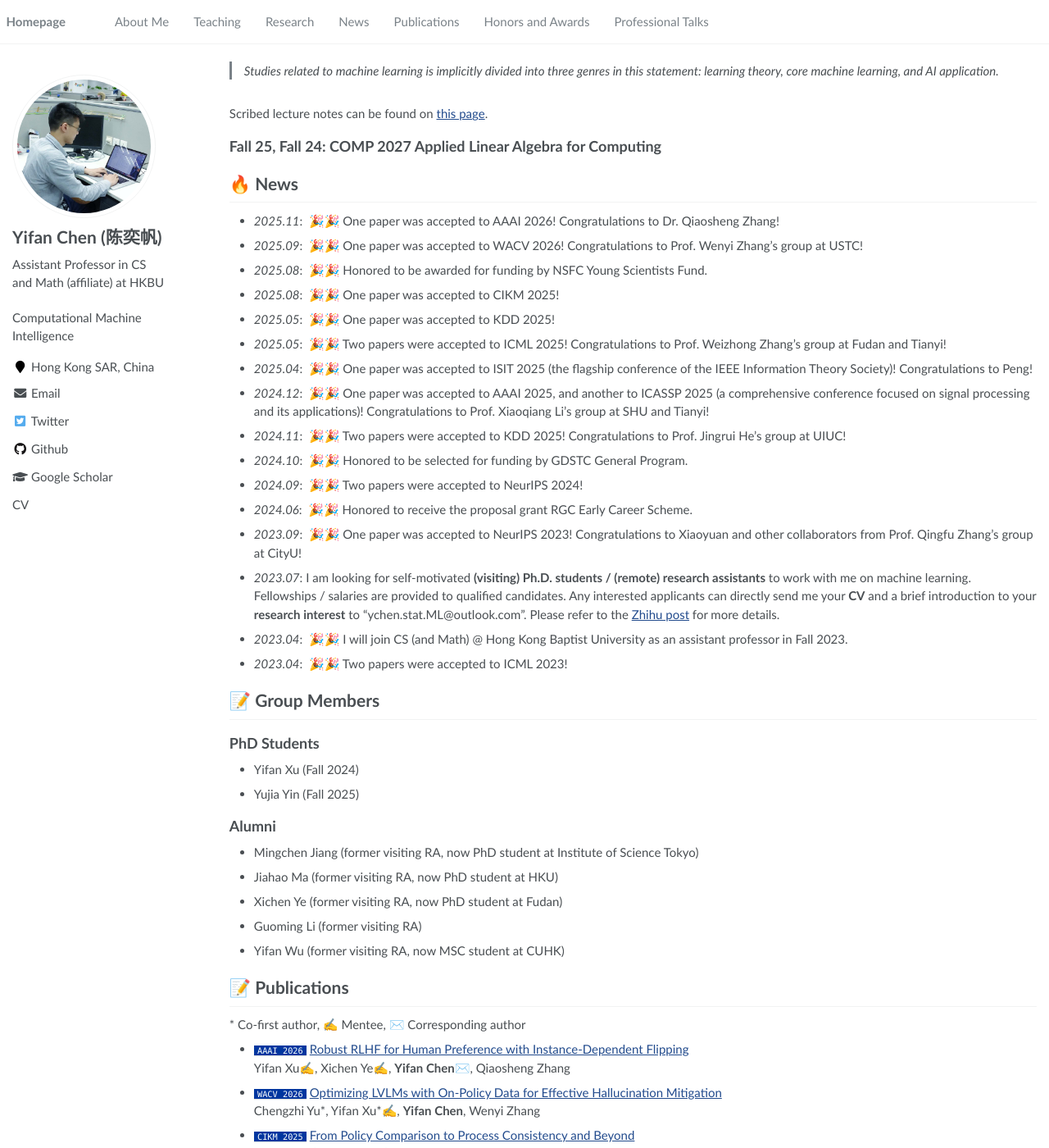
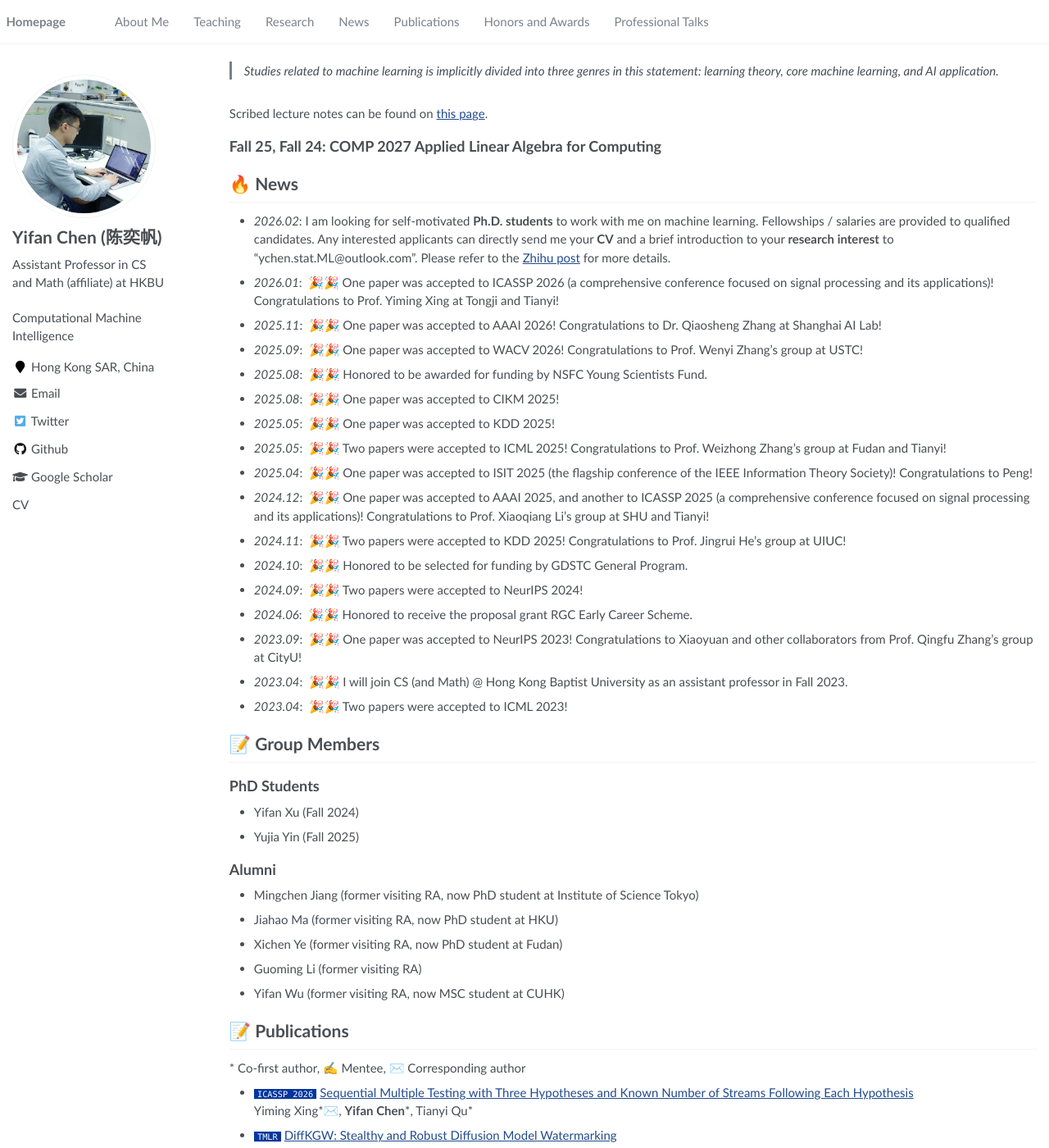
Before and after one commit to ychen-stat-ml/ychen-stat-ml.github.io, a Jekyll site: the page built from _pages/index.md, in a window 1280 px wide and 1400 px high, scrolled down 438 px. Shown: the whole window at 82% size. Built offline with Jekyll 4.4.1, drawn with Linux system fonts in a browser that asks for light colours; some of the changed text lies outside the part shown.

Commit message:
add two papers

```diff
--- a/_pages/index.md
+++ b/_pages/index.md
@@ -48,7 +48,10 @@ Scribed lecture notes can be found on [this page](/teaching.html).
 
 # 🔥 News
 
-- *2025.11*: &nbsp;🎉🎉 One paper was accepted to AAAI 2026! Congratulations to Dr. Qiaosheng Zhang!
+
+- *2026.02*: I am looking for self-motivated **Ph.D. students** to work with me on machine learning. Fellowships / salaries are provided to qualified candidates. Any interested applicants can directly send me your **CV** and a brief introduction to your **research interest** to "ychen.stat.ML@outlook.com". Please refer to the [Zhihu post](https://zhuanlan.zhihu.com/p/651070296) for more details.
+- *2026.01*: &nbsp;🎉🎉 One paper was accepted to ICASSP 2026 (a comprehensive conference focused on signal processing and its applications)! Congratulations to Prof. Yiming Xing at Tongji and Tianyi!
+- *2025.11*: &nbsp;🎉🎉 One paper was accepted to AAAI 2026! Congratulations to Dr. Qiaosheng Zhang at Shanghai AI Lab!
 - *2025.09*: &nbsp;🎉🎉 One paper was accepted to WACV 2026! Congratulations to Prof. Wenyi Zhang's group at USTC!
 - *2025.08*: &nbsp;🎉🎉 Honored to be awarded for funding by NSFC Young Scientists Fund.
 - *2025.08*: &nbsp;🎉🎉 One paper was accepted to CIKM 2025!
@@ -61,7 +64,6 @@ Scribed lecture notes can be found on [this page](/teaching.html).
 - *2024.09*: &nbsp;🎉🎉 Two papers were accepted to NeurIPS 2024!
 - *2024.06*: &nbsp;🎉🎉 Honored to receive the proposal grant RGC Early Career Scheme.
 - *2023.09*: &nbsp;🎉🎉 One paper was accepted to NeurIPS 2023! Congratulations to Xiaoyuan and other collaborators from Prof. Qingfu Zhang's group at CityU!
-- *2023.07*: I am looking for self-motivated **(visiting) Ph.D. students / (remote) research assistants** to work with me on machine learning. Fellowships / salaries are provided to qualified candidates. Any interested applicants can directly send me your **CV** and a brief introduction to your **research interest** to "ychen.stat.ML@outlook.com". Please refer to the [Zhihu post](https://zhuanlan.zhihu.com/p/651070296) for more details.
 - *2023.04*: &nbsp;🎉🎉 I will join CS (and Math) @ Hong Kong Baptist University as an assistant professor in Fall 2023.
 - *2023.04*: &nbsp;🎉🎉 Two papers were accepted to ICML 2023!
 
@@ -106,6 +108,10 @@ Scribed lecture notes can be found on [this page](/teaching.html).
 </div>
 </div> -->
 
+- ``ICASSP 2026`` [Sequential Multiple Testing with Three Hypotheses and Known Number of Streams Following Each Hypothesis](https://doi.org/10.13140/RG.2.2.14922.43209)
+Yiming Xing\*✉️, **Yifan Chen**\*, Tianyi Qu\*
+- ``TMLR`` [DiffKGW: Stealthy and Robust Diffusion Model Watermarking](https://openreview.net/forum?id=OXi9vcIOgD)
+Tianxin Wei, Ruizhong Qiu, **Yifan Chen**, Yunzhe Qi, Jiacheng Lin, Wenxuan Bao, Wenju Xu, Sreyashi Nag, Ruirui Li, Hanqing Lu, Zhengyang Wang, Chen Luo, Hui Liu, Suhang Wang, Jingrui He, Qi He, Xianfeng Tang. *To appear* in Transactions on Machine Learning Research (TMLR), 2026.
 - ``AAAI 2026`` [Robust RLHF for Human Preference with Instance-Dependent Flipping](https://doi.org/10.13140/RG.2.2.31161.48480)
 Yifan Xu✍, Xichen Ye✍, **Yifan Chen**✉️, Qiaosheng Zhang
 - ``WACV 2026`` [Optimizing LVLMs with On-Policy Data for Effective Hallucination Mitigation](NA)
```
